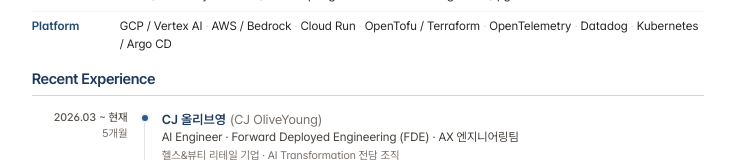
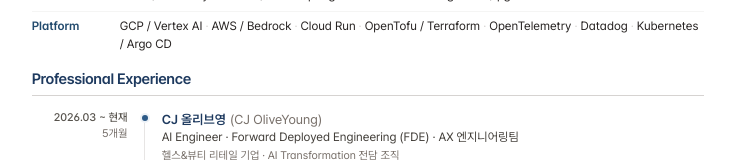
Before and after one commit to junis84/resume, a Next.js app: page / in a window 1280 px wide. Shown: the part 534-694 px from the top of the page, without its empty margins (272-1007 px from the left). Built offline with nearby package versions, Linux system fonts and the light colour scheme.

Commit message:
refine professional experience heading

```diff
--- a/src/app/page.tsx
+++ b/src/app/page.tsx
@@ -27,7 +27,7 @@ export default function ResumePage() {
         <Header data={selectedResumeData.header} />
         <IntroduceSection data={selectedResumeData.introduce} />
         <CoreCompetencies data={selectedResumeData.skills} />
-        <Experience data={selectedResumeData.experience} title="Recent Experience" />
+        <Experience data={selectedResumeData.experience} title="Professional Experience" />
         <PageFooter page={1} />
       </article>
 
```
